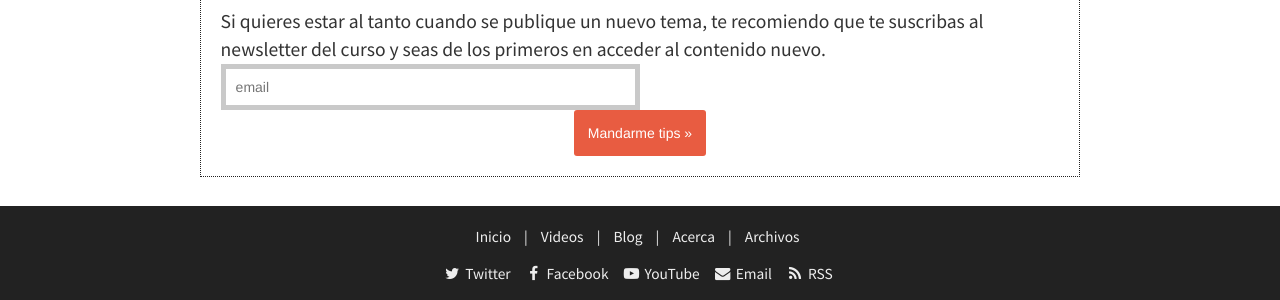
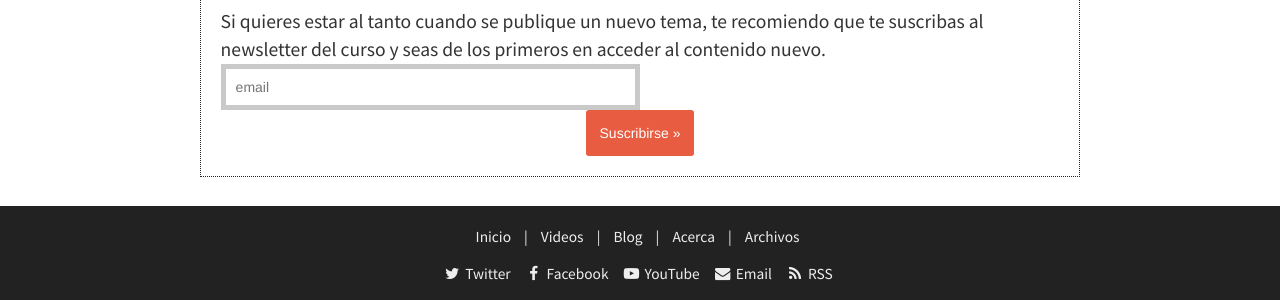
Before and after one commit to Gidrek/giovannicortes_old, a Jekyll site: the page built from curso-swift/index.html, in a window 1280 px wide. Shown: the part 1297-1597 px from the top of the page. Built offline with Jekyll 4.4.1, drawn with Linux system fonts in a browser that asks for light colours; comment, search, counter and statistics services are not loaded.

Commit message:
Fixed suscribe in swift course

```diff
--- a/_includes/subscribe_swift_course.html
+++ b/_includes/subscribe_swift_course.html
@@ -12,7 +12,7 @@
   <input type="email" value="" name="EMAIL" id="mce-EMAIL" placeholder="email" required>
     <!-- real people should not fill this in and expect good things - do not remove this or risk form bot signups-->
     <div style="position: absolute; left: -5000px;" aria-hidden="true"><input type="text" name="b_10c4cc6399eaaa6198547def6_3ec15876d2" tabindex="-1" value=""></div>
-    <div class="clear"><input type="submit" value="Mandarme tips »" name="subscribe" id="mc-embedded-subscribe"></div>
+    <div class="clear"><input type="submit" value="Suscribirse »" name="subscribe" id="mc-embedded-subscribe"></div>
     </div>
 </form>
 </div>
--- a/curso-swift/index.html
+++ b/curso-swift/index.html
@@ -72,6 +72,6 @@
             Si quieres estar al tanto cuando se publique un nuevo tema, te recomiendo que te suscribas
             al newsletter del curso y seas de los primeros en acceder al contenido nuevo.
         </div>
-        {% include subscribe_general.html %}
+        {% include subscribe_swift_course.html %}
     </div>
 </div>
```
